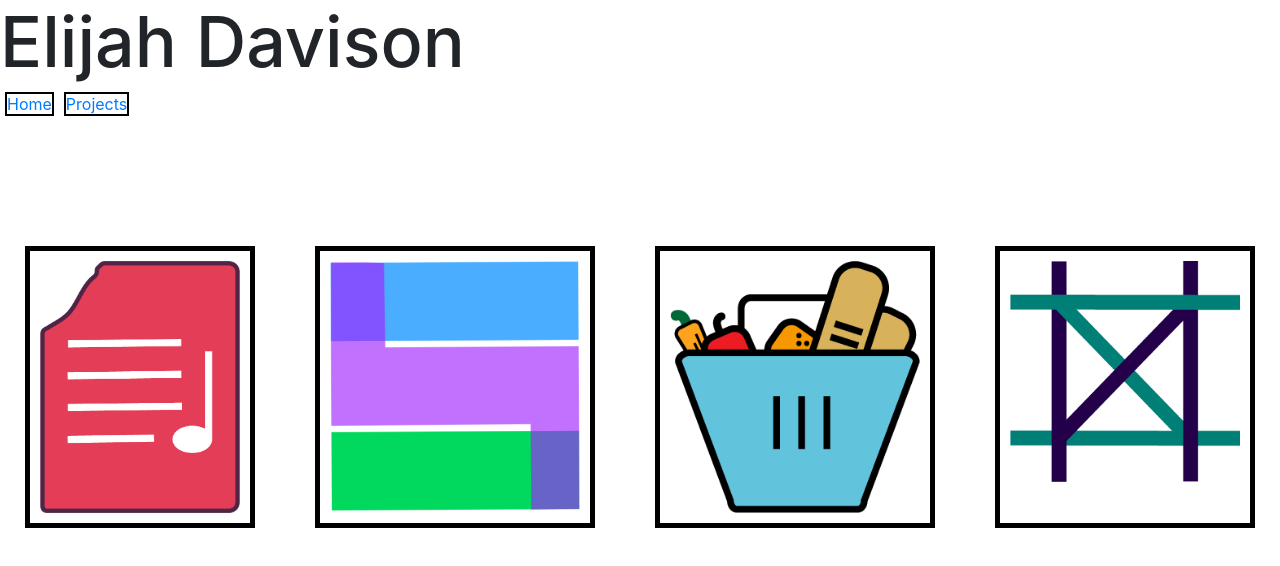
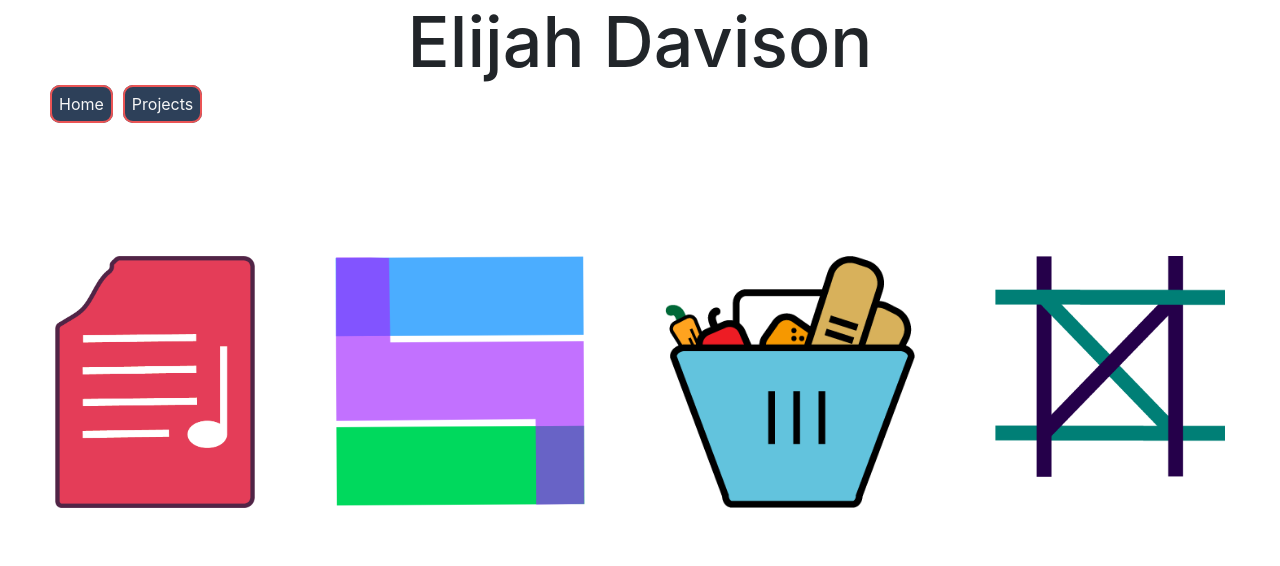
Before and after one commit to ehdavison/ehdavison.github.io, a React (Create React App) app: page /projects in a window 1280 px wide. Shown: the top 566 px of the page. Built offline with nearby package versions, Linux system fonts and the light colour scheme.

Commit message:
homescreen styling

```diff
--- a/src/App.css
+++ b/src/App.css
@@ -1,8 +1,46 @@
 .name-banner {
   font-size: 70px;
+  text-align: center;
 }
 
 .nav-button {
+  text-align: center;
+  padding: 7px;
   margin: 5px;
-  border: 2px solid black;
+  border: 2px solid #EA5455;
+  border-radius: 10px;
+  background-color: #2D4059;
+  color: #F6F6F6;
 }
+
+.nav-container {
+  margin-left: 45px;
+}
+
+.headshot {
+  background-color: #EA5455;
+  border-radius: 300px;
+  border: 3px solid #EA5455;
+  width: 20%;
+}
+
+.bio-container {
+  color: #F6F6F6;
+  padding: 10px;
+  border: 4px solid #EA5455;
+  border-radius: 10px;
+  margin-right: 50px;
+  margin-left: 50px;
+  margin-top: 40px;
+  display: flex;
+  background-color: #2D4059;
+  flex-direction: row;
+}
+
+.bio {
+  margin-top: 70px;
+  margin-left: 20px;
+  font-size: 20px;
+  display: flex;
+  flex-direction: column;
+}
--- a/src/App.js
+++ b/src/App.js
@@ -4,6 +4,7 @@ import {Route, Link} from 'react-router-dom'
 import { BrowserRouter as Router } from 'react-router-dom'
 import Projects from './components/Projects'
 import 'bootstrap/dist/css/bootstrap.min.css'
+import headshot from './icons/headshot.png'
 
 function App() {
   return (
@@ -12,10 +13,21 @@ function App() {
         <Route path='/' render={() => (
           <div>
             <h4 className="name-banner">Elijah Davison</h4>
-            <Link className="nav-button" to="/home">Home</Link>
-            <Link className="nav-button" to="/projects">Projects</Link>
+            <div className="nav-container">
+              <Link className="nav-button" to="/">Home</Link>
+              <Link className="nav-button" to="/projects">Projects</Link>
+            </div>
           </div>
         )}/>
+        <Route exact path='/' render={() => (
+          <div className='bio-container'>
+            <img className='headshot' src={headshot} alt='headshot'></img>
+            <div className='bio'>
+              <p>Full Stack Software Engineer</p>
+              <p>I am Elijah! I'm a software engineer with a passion for music, video games, applications, and websites.</p>
+            </div>
+          </div>
+        )}></Route>
         <Route exact path='/projects' component={Projects}/>
       </Router>
     </div>
--- a/src/components/Projects.css
+++ b/src/components/Projects.css
@@ -9,7 +9,6 @@
 .repertoire, .scrumi, .grocery, .tic-tac-toe {
     display: flex;
     flex-direction: column;
-    border: 5px solid black;
     margin: 30px;
 }
 
```
Also changed, not shown: 2 other files (tests, documents, lock files or other folders).
